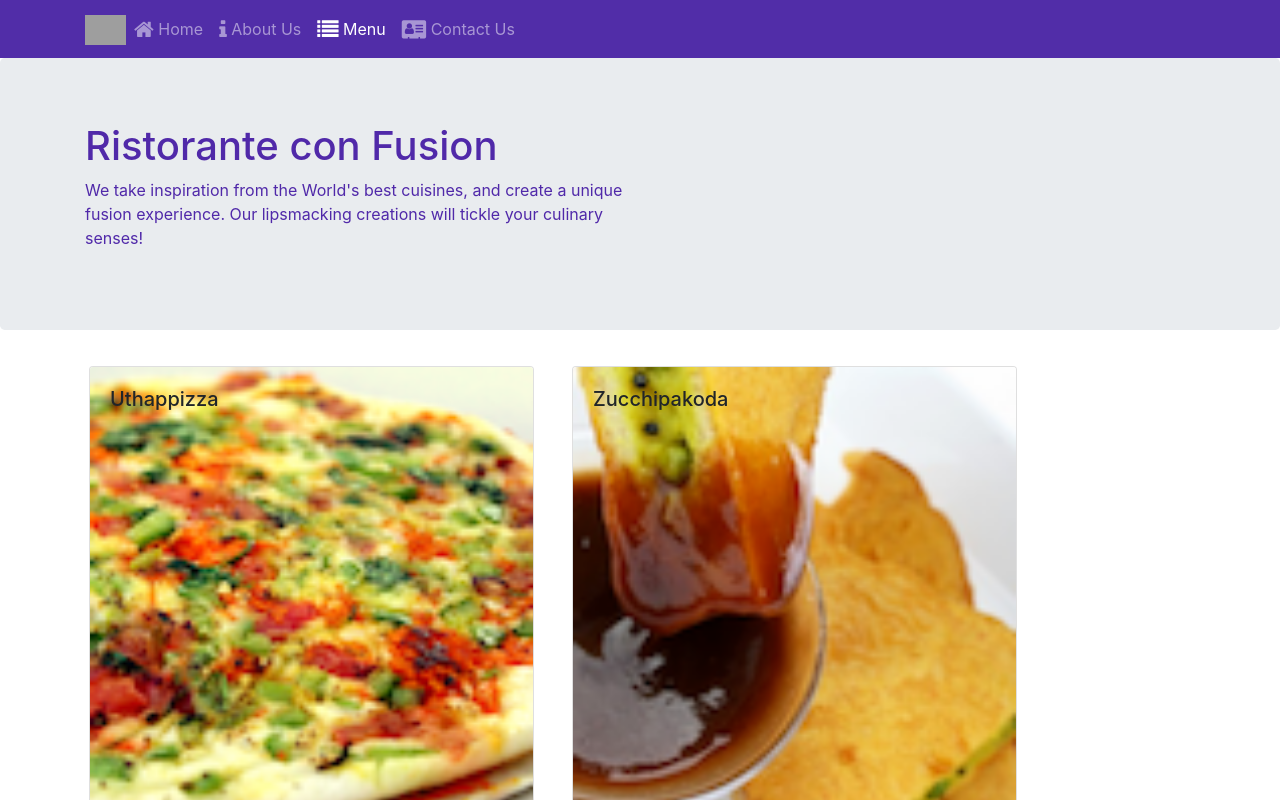
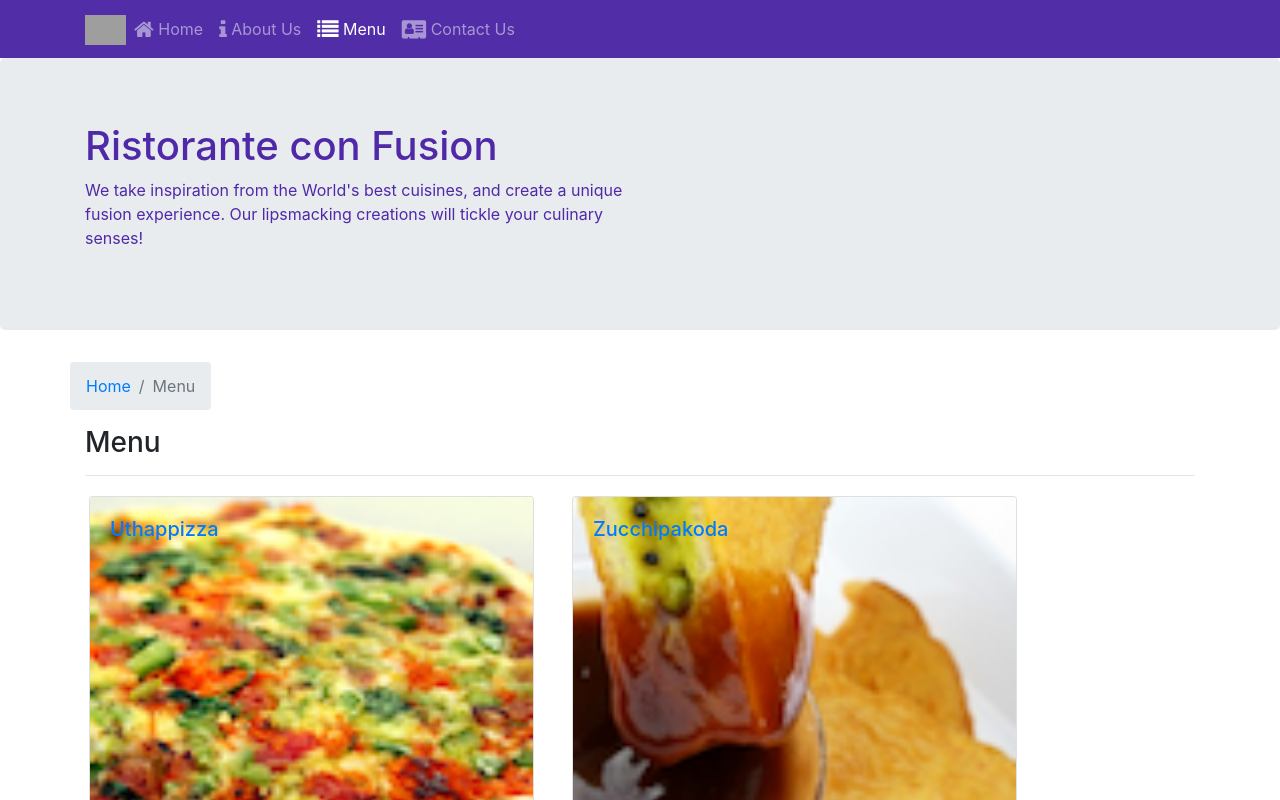
Before and after one commit to Aashimalik/react-confusion-app, a React (Create React App) app: page /menu in a window 1280 px wide. Shown: the top 800 px of the page. Built offline with nearby package versions, Linux system fonts and the light colour scheme; grey boxes are pictures that could not be loaded.

Commit message:
Single Page Applications Part 2

```diff
--- a/src/components/ContactComponent.js
+++ b/src/components/ContactComponent.js
@@ -1,8 +1,20 @@
 import React from 'react';
+import { Breadcrumb, BreadcrumbItem } from 'reactstrap';
+import { Link } from 'react-router-dom';
 
 function Contact(props) {
     return(
         <div className="container">
+            <div className="row">
+                <Breadcrumb>
+                    <BreadcrumbItem><Link to="/home">Home</Link></BreadcrumbItem>
+                    <BreadcrumbItem active>Contact Us</BreadcrumbItem>
+                </Breadcrumb>
+                <div className="col-12">
+                    <h3>Contact Us</h3>
+                    <hr />
+                </div>
+            </div>
             <div className="row row-content">
                 <div className="col-12">
                 <h3>Location Information</h3>
--- a/src/components/DishdetailComponent.js
+++ b/src/components/DishdetailComponent.js
@@ -1,15 +1,14 @@
 import React from 'react';
-import {
-    Card, CardImg,  CardText, CardBody,
-    CardTitle
-} from 'reactstrap';
+import { Card, CardImg, CardText, CardBody,
+    CardTitle, Breadcrumb, BreadcrumbItem } from 'reactstrap';
+import { Link } from 'react-router-dom';
 
 function RenderDish({dish}){
-    if(dish){
+
 
         return (
-            <div className="row">
-            <div className="col-12 col-md-5 m-1">
+
+
             <Card>
                 <CardImg top src={dish.image} alt={dish.name} />
                 <CardBody>
@@ -17,18 +16,12 @@ function RenderDish({dish}){
                     <CardText>{dish.description}</CardText>
                 </CardBody>
             </Card>
-            </div>
-            <div className="col-12 col-md-5 m-1">
-                <RenderComments comments={dish.comments}/>
-            </div>
-            </div>
+
+
+
 
         )
-    }else{
-        return(
-            <div></div>
-        )
-    }
+
 
 }
 
@@ -51,15 +44,35 @@ function RenderDish({dish}){
 }
 
 const DishDetail=(props)=>{
-    return (
-        <div className="container">
+    if(props.dish!=null){
+        return (
+            <div className="container">
+            <div className="row">
+                <Breadcrumb>
 
-        <RenderDish dish={props.dish}/>
-
-
-
-        </div>
-    )
+                    <BreadcrumbItem><Link to="/menu">Menu</Link></BreadcrumbItem>
+                    <BreadcrumbItem active>{props.dish.name}</BreadcrumbItem>
+                </Breadcrumb>
+                <div className="col-12">
+                    <h3>{props.dish.name}</h3>
+                    <hr />
+                </div>
+            </div>
+            <div className="row">
+                <div className="col-12 col-md-5 m-1">
+                    <RenderDish dish={props.dish} />
+                </div>
+                <div className="col-12 col-md-5 m-1">
+                    <RenderComments comments={props.comments} />
+                </div>
+            </div>
+            </div>
+        );
+} else{
+    return(
+            <div></div>
+        )
+}
 }
 
 
--- a/src/components/MainComponent.js
+++ b/src/components/MainComponent.js
@@ -10,6 +10,10 @@ import { COMMENTS } from '../shared/comments';
 import { PROMOTIONS } from '../shared/promotions';
 import { LEADERS } from '../shared/leaders';
 import { Switch, Route, Redirect } from 'react-router-dom';
+
+
+
+
 class Main extends Component {
 
     constructor(props) {
@@ -18,13 +22,10 @@ class Main extends Component {
             dishes: DISHES,
             comments: COMMENTS,
             promotions: PROMOTIONS,
-            leaders: LEADERS
+            leaders: LEADERS,
         }
     }
 
-    onDishSelect(dishId) {
-        this.setState({ selectedDish: dishId});
-      }
 
     render() {
         const HomePage=()=>{
@@ -36,6 +37,12 @@ class Main extends Component {
           />
             )
         }
+        const DishWithId = ({match}) => {
+            return(
+                <DishDetail dish={this.state.dishes.filter((dish) => dish.id === parseInt(match.params.dishId,10))[0]}
+                  comments={this.state.comments.filter((comment) => comment.dishId === parseInt(match.params.dishId,10))} />
+            );
+        }
         return (
             <div>
             <Header />
@@ -43,6 +50,7 @@ class Main extends Component {
             <Route path='/home' component={HomePage} />
             <Route exact path='/menu' component={() => <Menu dishes={this.state.dishes} />} />
             <Route exact path='/contactus' component={Contact} />} />
+            <Route path='/menu/:dishId' component={DishWithId} />
             <Redirect to="/home" />
             </Switch>
             <Footer />
--- a/src/components/MenuComponent.js
+++ b/src/components/MenuComponent.js
@@ -1,17 +1,21 @@
 import React from 'react';
 import {
     Card, CardImg, CardImgOverlay,
-    CardTitle
+    CardTitle,Breadcrumb, BreadcrumbItem
 } from 'reactstrap';
+import { Link } from 'react-router-dom';
 
 
 function RenderMenuItem({dish,onClick}){
     return(
+
         <Card>
-        <CardImg width="100%" src={dish.image} alt={dish.name} />
-        <CardImgOverlay>
-            <CardTitle>{dish.name}</CardTitle>
-        </CardImgOverlay>
+        <Link to={`/menu/${dish.id}`} >
+            <CardImg width="100%" src={dish.image} alt={dish.name} />
+            <CardImgOverlay>
+                <CardTitle>{dish.name}</CardTitle>
+            </CardImgOverlay>
+        </Link>
     </Card>
     );
 }
@@ -28,6 +32,16 @@ const Menu=(props)=>{
     });
     return (
         <div className="container">
+                        <div className="row">
+                    <Breadcrumb>
+                        <BreadcrumbItem><Link to="/home">Home</Link></BreadcrumbItem>
+                        <BreadcrumbItem active>Menu</BreadcrumbItem>
+                    </Breadcrumb>
+                    <div className="col-12">
+                        <h3>Menu</h3>
+                        <hr />
+                    </div>
+                </div>
             <div className="row">
                 {menu}
             </div>
```
